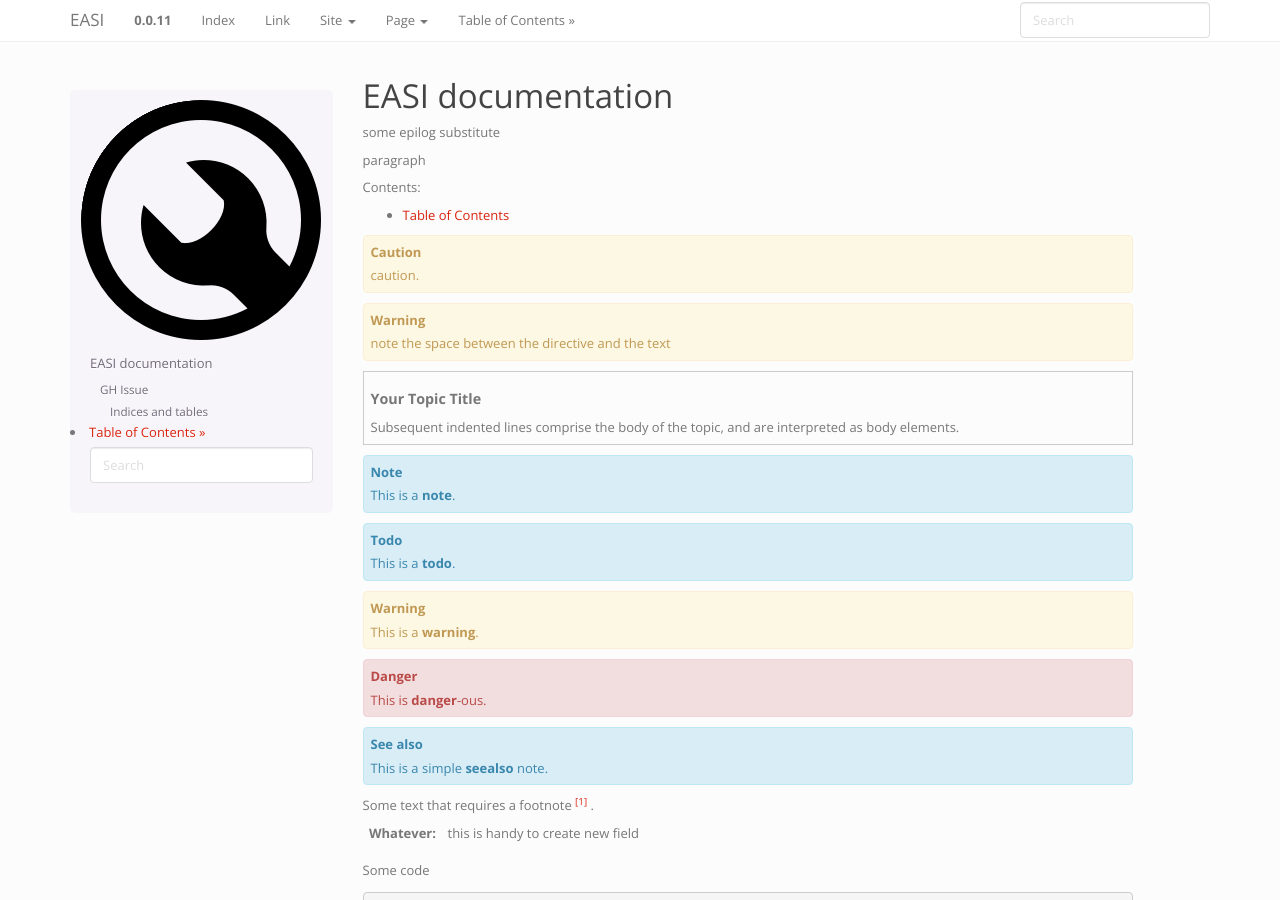
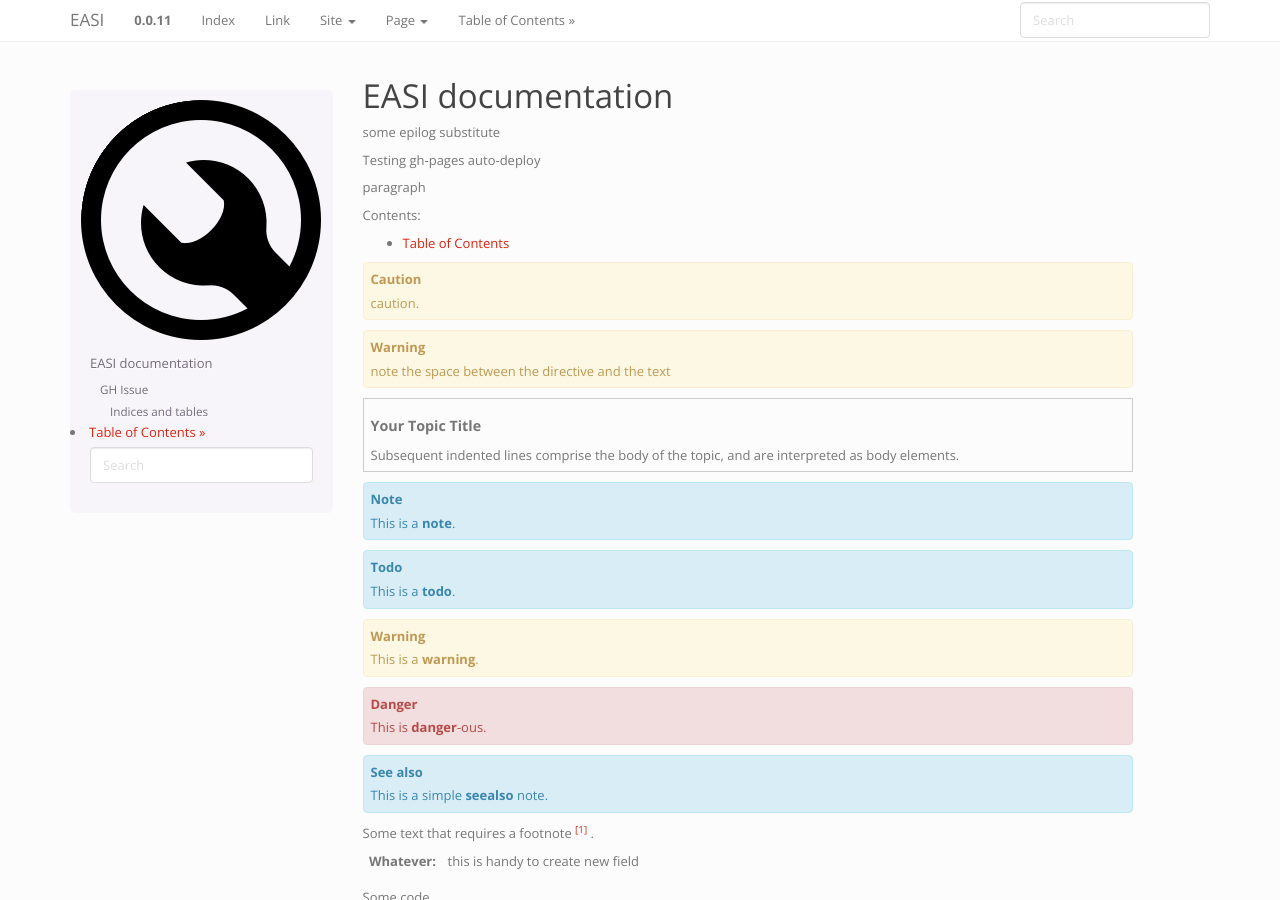
Before and after one commit to 132nd-etcher/EASI, a Sphinx documentation site: the page built from docs/source/index.rst, in a window 1280 px wide and 900 px high. Built offline with Sphinx 7.4.7, drawn with Linux system fonts in a browser that asks for light colours; cross-references to code outside the pages are shown as plain code.

Commit message:
Testing gh-pages auto-deploy

```diff
--- a/docs/source/index.rst
+++ b/docs/source/index.rst
@@ -7,6 +7,8 @@
 EASI documentation
 ******************
 |epilog|
+
+Testing gh-pages auto-deploy
 
 :index:`paragraph`
 
```
Also changed, not shown: .appveyor.yml.
